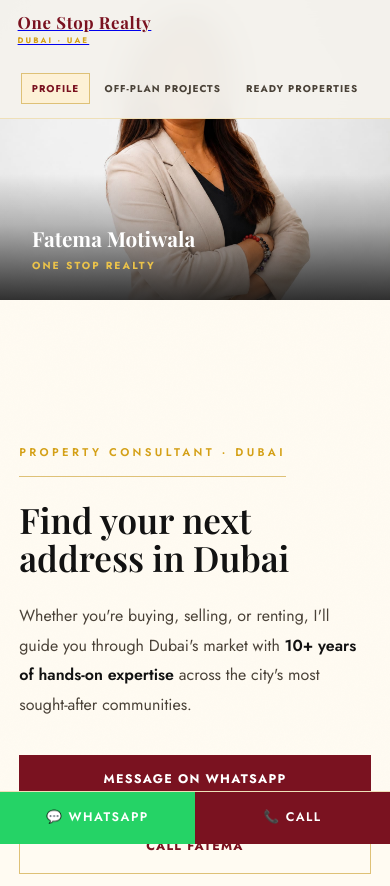
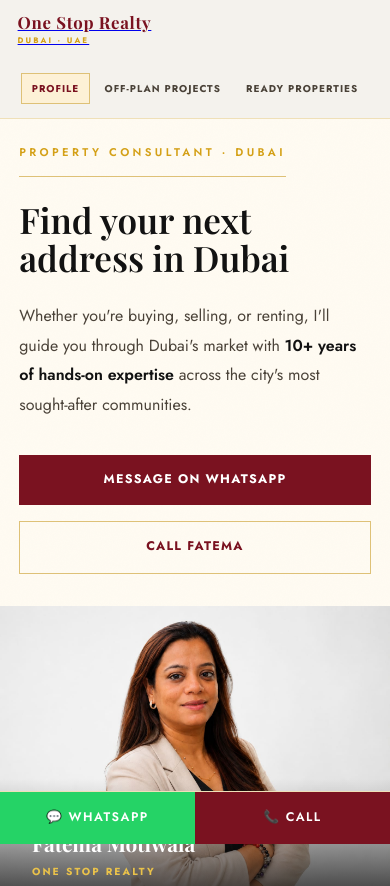
Before and after one commit to onestoprealtyFatemauae/onestop-realty-Fatema-uae, a plain HTML site: page index.html in a window 390 px wide. Shown: the top 886 px of the page. Drawn offline with nearby package versions, Linux system fonts and the light colour scheme; a web font is replaced by a local one.

Commit message:
Update styles.css

```diff
--- a/styles.css
+++ b/styles.css
@@ -802,7 +802,7 @@ footer { background: var(--espresso); padding: 2.5rem 3.5rem; position: relative
   .hero { grid-template-columns: 1fr; gap: 2rem; padding: 5.5rem 2rem 2rem; }
   .intro-hero { grid-template-columns: 1fr; min-height: 0; }
   .intro-hero-text { padding: 6.5rem 2rem 2.5rem; }
-  .intro-hero-photo { min-height: 380px; order: -1; }
+  .intro-hero-photo { min-height: 380px; }
   .about-grid { grid-template-columns: 1fr; }
   .dev-grid { grid-template-columns: repeat(2, 1fr); }
   .section-inner { padding: 2.5rem 2rem; }
```
